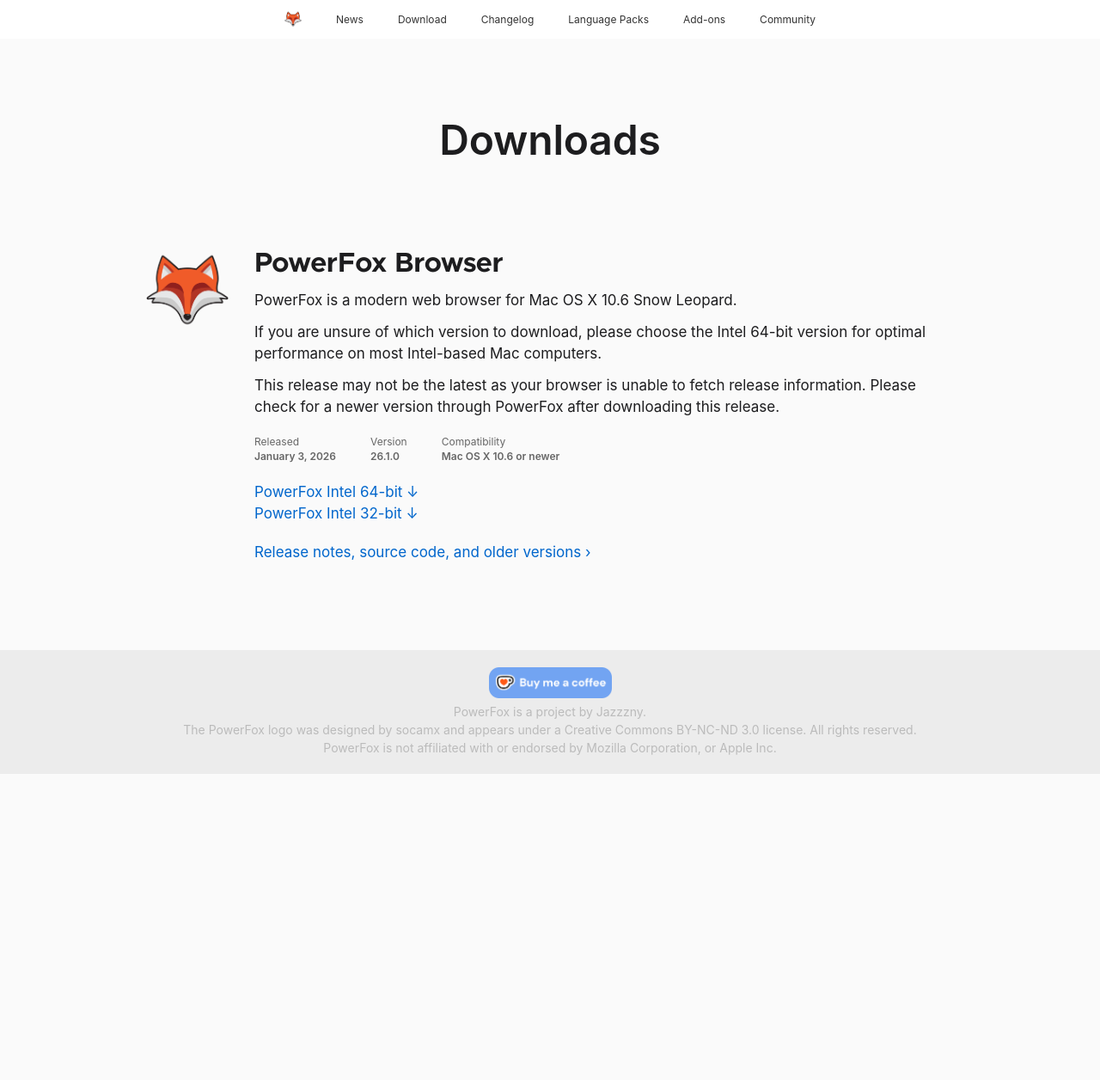
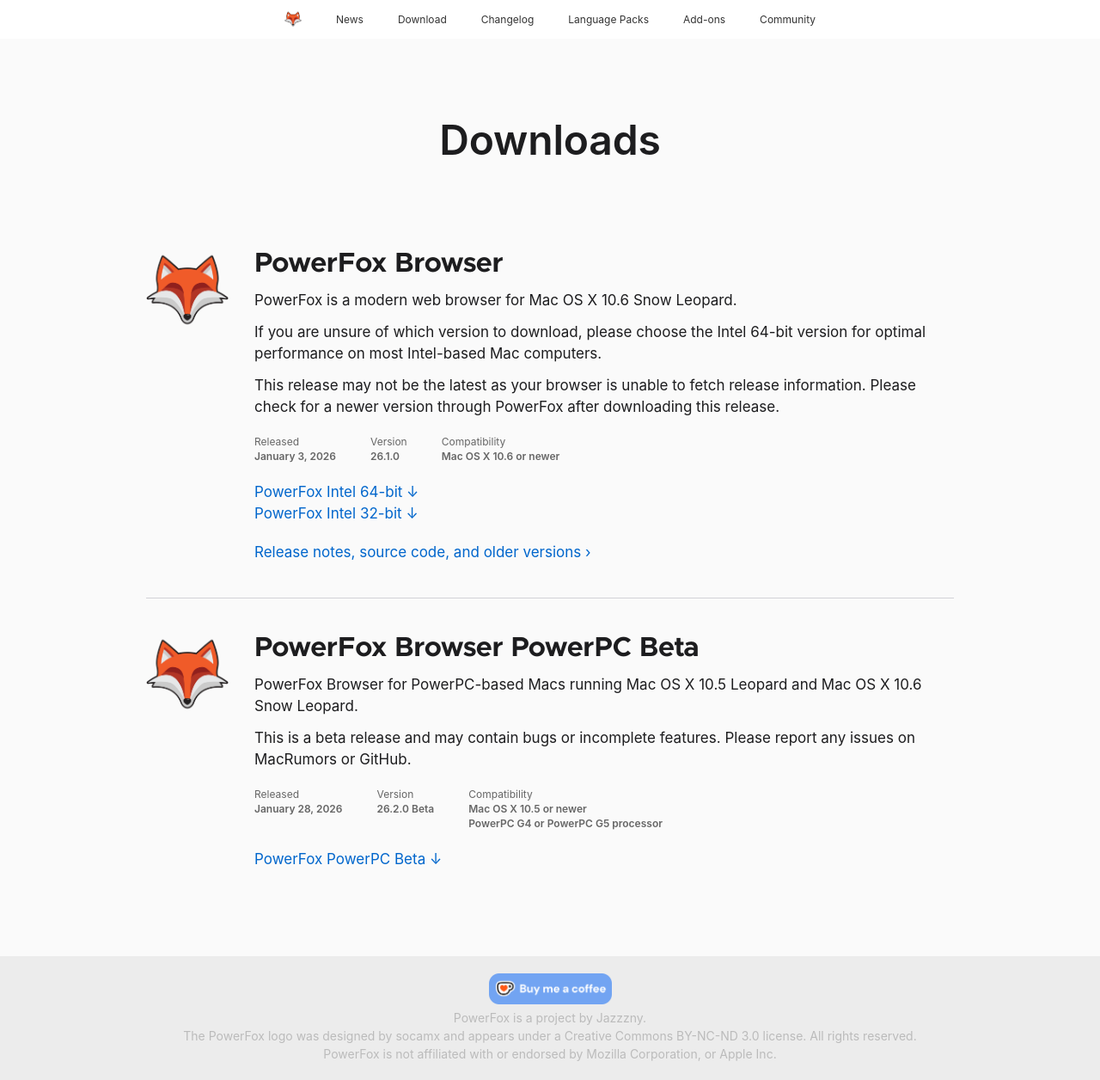
Before and after one commit to Jazzzny/powerfox-website, a Jekyll site: the page built from download.html, in a window 1280 px wide. Shown: the whole page at 86% size. Built offline with Jekyll 4.4.1, drawn with Linux system fonts in a browser that asks for light colours; some web fonts are replaced; comment, search, counter and statistics services are not loaded; before the commit the page ends 900 px from its top, so only the background shows below that.

Commit message:
Add the PowerPC Beta

```diff
--- a/download.html
+++ b/download.html
@@ -40,6 +40,36 @@
                     <a href="{{ '/assets/downloads/powerfox-26.1.0-i386.zip' | relative_url }}" id="download-32bit">PowerFox Intel 32-bit ↓</a>
                     <br>
                     <a href="https://github.com/Jazzzny/powerfox-browser/releases">Release notes, source code, and older versions ›</a>
+                </div>
+            </div>
+        </div>
+
+        <div class="download-item">
+            <div class="download-icon">
+                <img src="{{ '/assets/img/powerfox-col.png' | relative_url }}" alt="PowerFox Icon">
+            </div>
+            <div class="download-content">
+                <h2>PowerFox Browser PowerPC Beta</h2>
+                <p>PowerFox Browser for PowerPC-based Macs running Mac OS X 10.5 Leopard and Mac OS X 10.6 Snow Leopard.</p>
+                <p>This is a beta release and may contain bugs or incomplete features. Please report any issues on MacRumors or GitHub.</p>
+
+                <div class="download-meta">
+                    <div class="download-meta-item">
+                        <span class="download-meta-label">Released</span>
+                        <span class="download-meta-value" id="release-date">January 28, 2026</span>
+                    </div>
+                    <div class="download-meta-item">
+                        <span class="download-meta-label">Version</span>
+                        <span class="download-meta-value" id="release-version">26.2.0 Beta</span>
+                    </div>
+                    <div class="download-meta-item">
+                        <span class="download-meta-label">Compatibility</span>
+                        <span class="download-meta-value">Mac OS X 10.5 or newer<br>PowerPC G4 or PowerPC G5 processor</span>
+                    </div>
+                </div>
+
+                <div class="download-links">
+                    <a href="{{ '/assets/downloads/powerfox-26.2.0-powerpc-beta.zip' | relative_url }}" id="download-64bit">PowerFox PowerPC Beta ↓</a>
                 </div>
             </div>
         </div>
```
Also changed, not shown: 1 other file.
